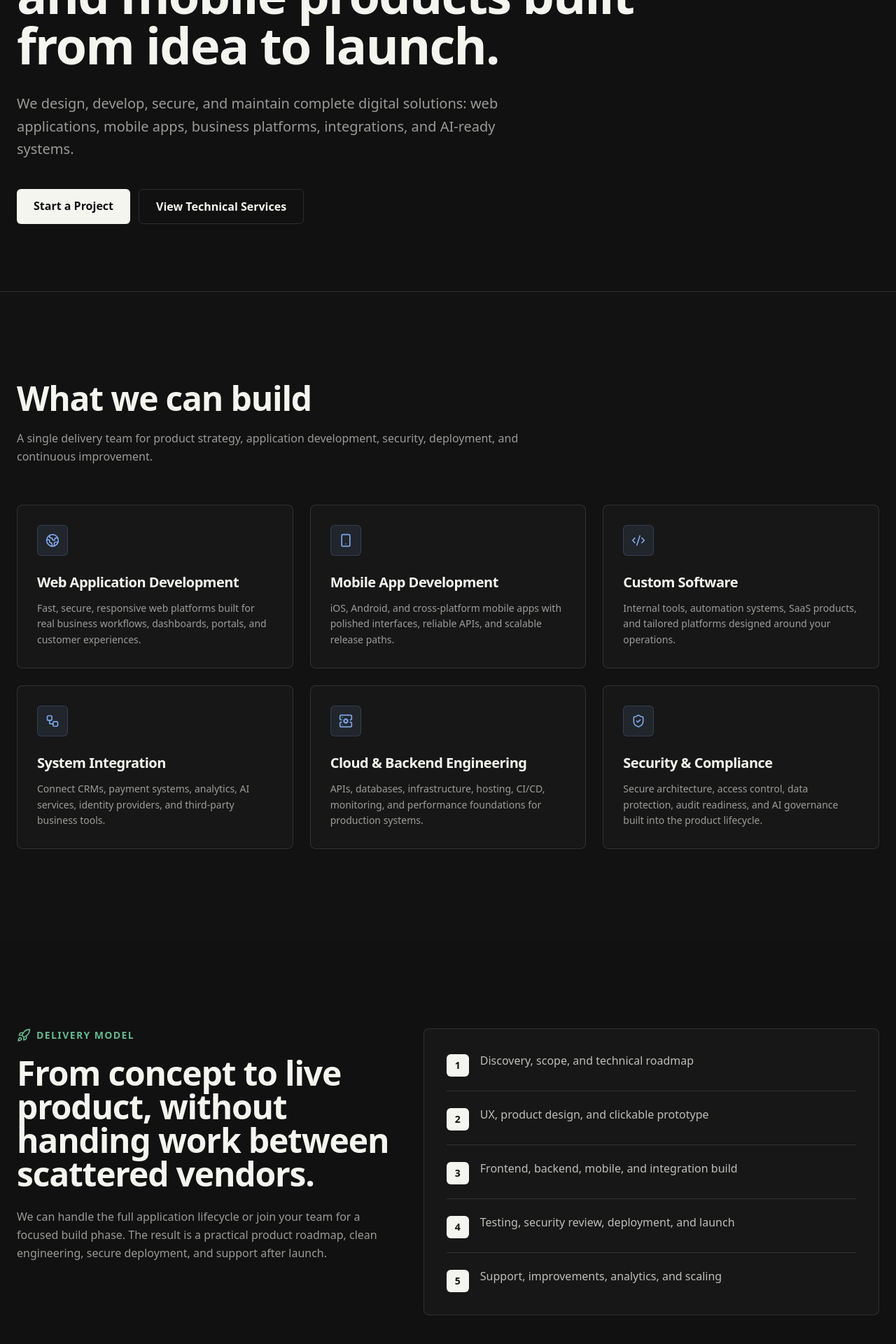
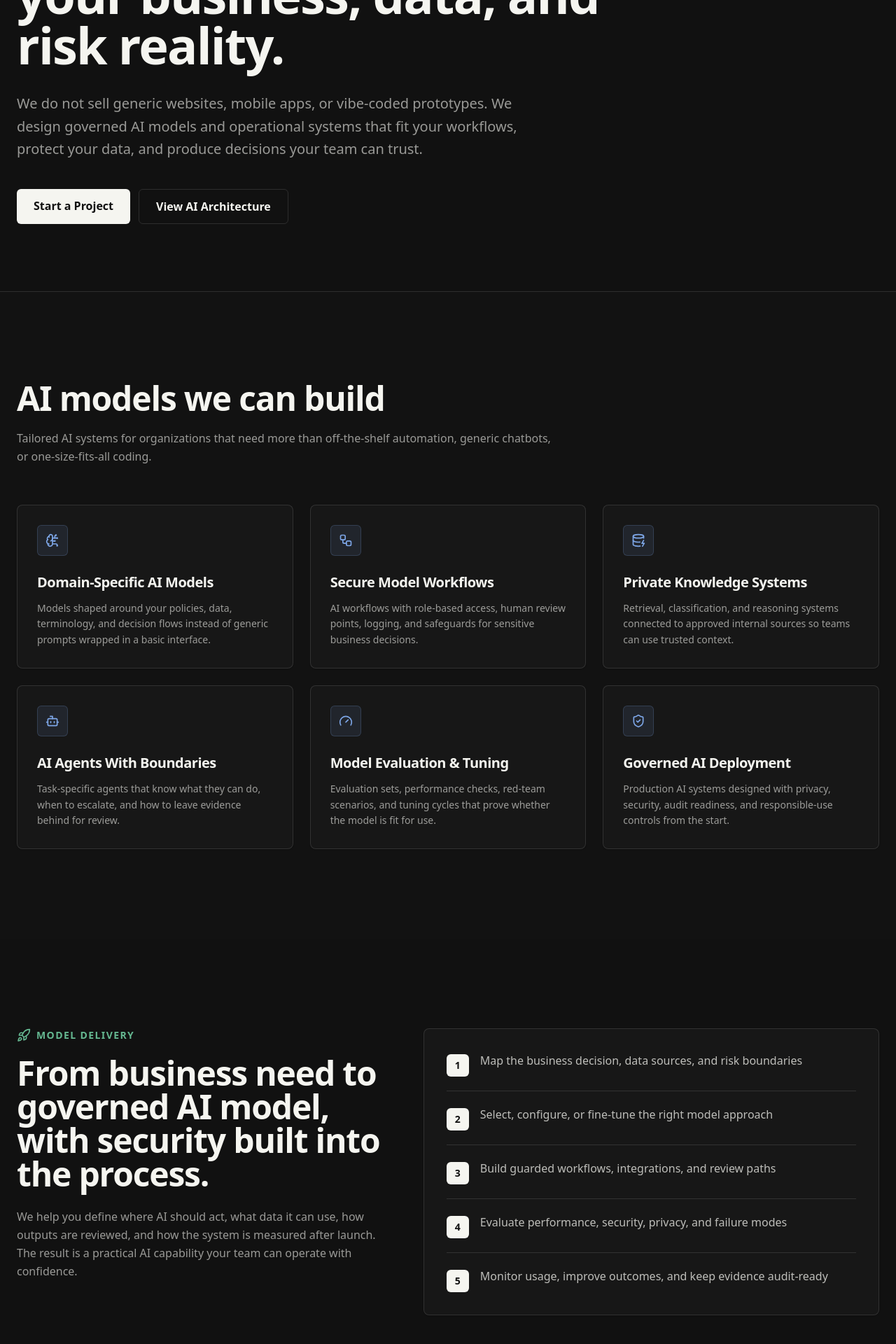
Before and after one commit to ziakn/aipurview, a Next.js app: page /solutions in a window 1280 px wide. Shown: the part 320-2240 px from the top of the page at 70% size. Built offline with nearby package versions, Linux system fonts and the light colour scheme.

Commit message:
n-changes

```diff
--- a/src/app/solutions/page.tsx
+++ b/src/app/solutions/page.tsx
@@ -1,12 +1,12 @@
 import Link from "next/link";
 import {
-    Code2,
-    Globe2,
+    Bot,
+    BrainCircuit,
+    DatabaseZap,
+    Gauge,
     Layers,
     Rocket,
-    ServerCog,
     ShieldCheck,
-    Smartphone,
     Workflow,
 } from "lucide-react";
 import Navbar from "@/components/layout/Navbar";
@@ -15,43 +15,43 @@ import Section from "@/components/ui/Section";
 
 const capabilities = [
     {
-        title: "Web Application Development",
-        description: "Fast, secure, responsive web platforms built for real business workflows, dashboards, portals, and customer experiences.",
-        icon: Globe2,
+        title: "Domain-Specific AI Models",
+        description: "Models shaped around your policies, data, terminology, and decision flows instead of generic prompts wrapped in a basic interface.",
+        icon: BrainCircuit,
     },
     {
-        title: "Mobile App Development",
-        description: "iOS, Android, and cross-platform mobile apps with polished interfaces, reliable APIs, and scalable release paths.",
-        icon: Smartphone,
-    },
-    {
-        title: "Custom Software",
-        description: "Internal tools, automation systems, SaaS products, and tailored platforms designed around your operations.",
-        icon: Code2,
-    },
-    {
-        title: "System Integration",
-        description: "Connect CRMs, payment systems, analytics, AI services, identity providers, and third-party business tools.",
+        title: "Secure Model Workflows",
+        description: "AI workflows with role-based access, human review points, logging, and safeguards for sensitive business decisions.",
         icon: Workflow,
     },
     {
-        title: "Cloud & Backend Engineering",
-        description: "APIs, databases, infrastructure, hosting, CI/CD, monitoring, and performance foundations for production systems.",
-        icon: ServerCog,
+        title: "Private Knowledge Systems",
+        description: "Retrieval, classification, and reasoning systems connected to approved internal sources so teams can use trusted context.",
+        icon: DatabaseZap,
     },
     {
-        title: "Security & Compliance",
-        description: "Secure architecture, access control, data protection, audit readiness, and AI governance built into the product lifecycle.",
+        title: "AI Agents With Boundaries",
+        description: "Task-specific agents that know what they can do, when to escalate, and how to leave evidence behind for review.",
+        icon: Bot,
+    },
+    {
+        title: "Model Evaluation & Tuning",
+        description: "Evaluation sets, performance checks, red-team scenarios, and tuning cycles that prove whether the model is fit for use.",
+        icon: Gauge,
+    },
+    {
+        title: "Governed AI Deployment",
+        description: "Production AI systems designed with privacy, security, audit readiness, and responsible-use controls from the start.",
         icon: ShieldCheck,
     },
 ];
 
 const deliverySteps = [
-    "Discovery, scope, and technical roadmap",
-    "UX, product design, and clickable prototype",
-    "Frontend, backend, mobile, and integration build",
-    "Testing, security review, deployment, and launch",
-    "Support, improvements, analytics, and scaling",
+    "Map the business decision, data sources, and risk boundaries",
+    "Select, configure, or fine-tune the right model approach",
+    "Build guarded workflows, integrations, and review paths",
+    "Evaluate performance, security, privacy, and failure modes",
+    "Monitor usage, improve outcomes, and keep evidence audit-ready",
 ];
 
 const SolutionsPage = () => {
@@ -64,20 +64,20 @@ const SolutionsPage = () => {
                     <div className="max-w-4xl">
                         <div className="inline-flex items-center gap-2 mb-6 text-neon-blue text-sm font-semibold uppercase tracking-widest">
                             <Layers className="w-5 h-5" />
-                            End-to-End Product Delivery
+                            Tailored AI Systems
                         </div>
                         <h1 className="text-5xl md:text-7xl font-semibold tracking-tight mb-8 text-foreground">
-                            Applications, websites, and mobile products built from idea to launch.
+                            AI models built around your business, data, and risk reality.
                         </h1>
                         <p className="text-lg md:text-xl text-foreground/60 leading-relaxed max-w-3xl mb-10">
-                            We design, develop, secure, and maintain complete digital solutions: web applications, mobile apps, business platforms, integrations, and AI-ready systems.
+                            We do not sell generic websites, mobile apps, or vibe-coded prototypes. We design governed AI models and operational systems that fit your workflows, protect your data, and produce decisions your team can trust.
                         </p>
                         <div className="flex flex-col sm:flex-row gap-3">
                             <Link href="/contact" className="btn-primary text-center">
                                 Start a Project
                             </Link>
                             <Link href="/architecture" className="btn-secondary text-center">
-                                View Technical Services
+                                View AI Architecture
                             </Link>
                         </div>
                     </div>
@@ -86,9 +86,9 @@ const SolutionsPage = () => {
 
             <Section className="bg-card-bg/20">
                 <div className="mb-14 max-w-3xl">
-                    <h2 className="text-3xl md:text-5xl font-semibold mb-5 text-foreground">What we can build</h2>
+                    <h2 className="text-3xl md:text-5xl font-semibold mb-5 text-foreground">AI models we can build</h2>
                     <p className="text-foreground/60 leading-relaxed">
-                        A single delivery team for product strategy, application development, security, deployment, and continuous improvement.
+                        Tailored AI systems for organizations that need more than off-the-shelf automation, generic chatbots, or one-size-fits-all coding.
                     </p>
                 </div>
 
@@ -110,13 +110,13 @@ const SolutionsPage = () => {
                     <div>
                         <div className="inline-flex items-center gap-2 mb-5 text-neon-green text-sm font-semibold uppercase tracking-widest">
                             <Rocket className="w-5 h-5" />
-                            Delivery Model
+                            Model Delivery
                         </div>
                         <h2 className="text-3xl md:text-5xl font-semibold mb-6 text-foreground">
-                            From concept to live product, without handing work between scattered vendors.
+                            From business need to governed AI model, with security built into the process.
                         </h2>
                         <p className="text-foreground/60 leading-relaxed">
-                            We can handle the full application lifecycle or join your team for a focused build phase. The result is a practical product roadmap, clean engineering, secure deployment, and support after launch.
+                            We help you define where AI should act, what data it can use, how outputs are reviewed, and how the system is measured after launch. The result is a practical AI capability your team can operate with confidence.
                         </p>
                     </div>
 
@@ -138,9 +138,9 @@ const SolutionsPage = () => {
             <section className="py-20 bg-dark-charcoal/60 border-y border-card-border">
                 <div className="container mx-auto px-6 flex flex-col lg:flex-row lg:items-center lg:justify-between gap-8">
                     <div className="max-w-2xl">
-                        <h2 className="text-3xl md:text-4xl font-semibold mb-4 text-foreground">Need an application, website, or mobile app?</h2>
+                        <h2 className="text-3xl md:text-4xl font-semibold mb-4 text-foreground">Need an AI model built for your organization?</h2>
                         <p className="text-foreground/60 leading-relaxed">
-                            Share the idea, workflow, or business problem. We will shape it into a clear build plan.
+                            Share the workflow, decision, or risk problem. We will shape it into a secure AI model plan.
                         </p>
                     </div>
                     <Link href="/contact" className="btn-primary text-center whitespace-nowrap">
```
